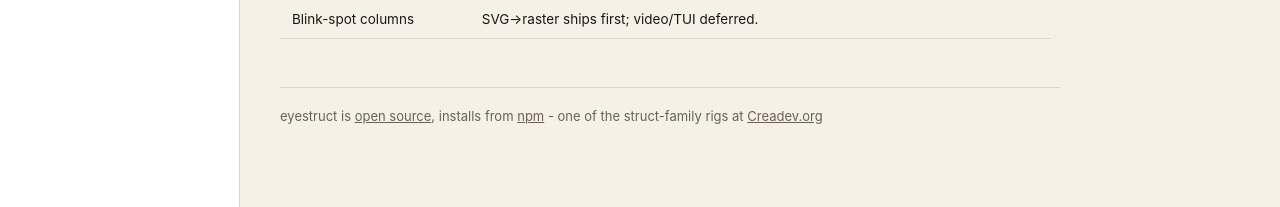
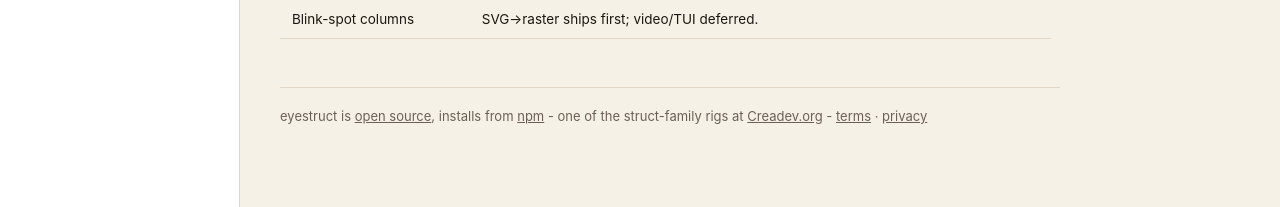
Before and after one commit to dhaupin/eyestruct, a Jekyll site: the page built from docs/index.md, in a window 1280 px wide and 960 px high. Shown: the part 753-960 px from the top of the window. Built offline with Jekyll 4.4.1, drawn with Linux system fonts in a browser that asks for light colours.

Commit message:
docs(site): the docs footer links the terms + privacy surfaces
The docs rig had no pointer to the site's own legal pages. The landing's
terms/privacy were already filled in; a reader inside the docs could not reach
them. Adds both to the docs footer, matching the packstruct docs rig.

lint:docs PASS (24 pages).

Co-authored-by: openhands <openhands@all-hands.dev>

```diff
--- a/docs/_layouts/default.html
+++ b/docs/_layouts/default.html
@@ -245,7 +245,9 @@
         <div class="doc-footer">
             eyestruct is <a href="https://github.com/dhaupin/eyestruct">open source</a>,
             installs from <a href="https://www.npmjs.com/package/eyestruct" target="_blank" rel="noopener">npm</a> -
-            one of the struct-family rigs at <a href="https://creadev.org" target="_blank">Creadev.org</a>
+            one of the struct-family rigs at <a href="https://creadev.org" target="_blank">Creadev.org</a> -
+            <a href="https://eyestruct.creadev.org/terms">terms</a> ·
+            <a href="https://eyestruct.creadev.org/privacy">privacy</a>
         </div>
     </main>
 
```
Also changed, not shown: CHANGELOG.md.
